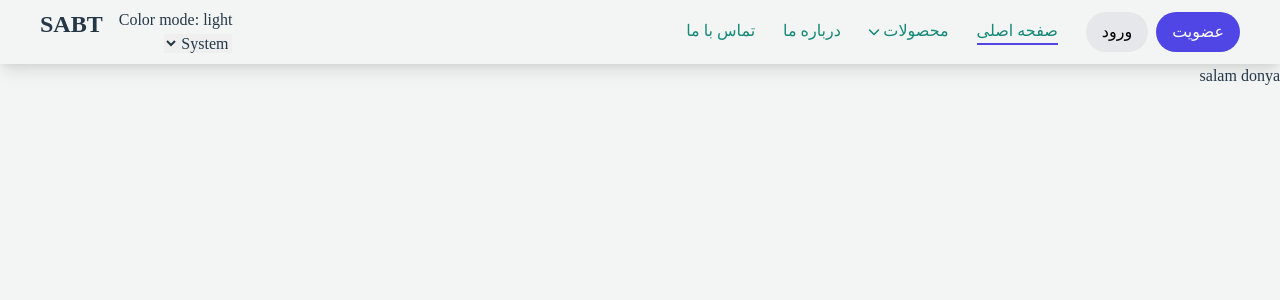
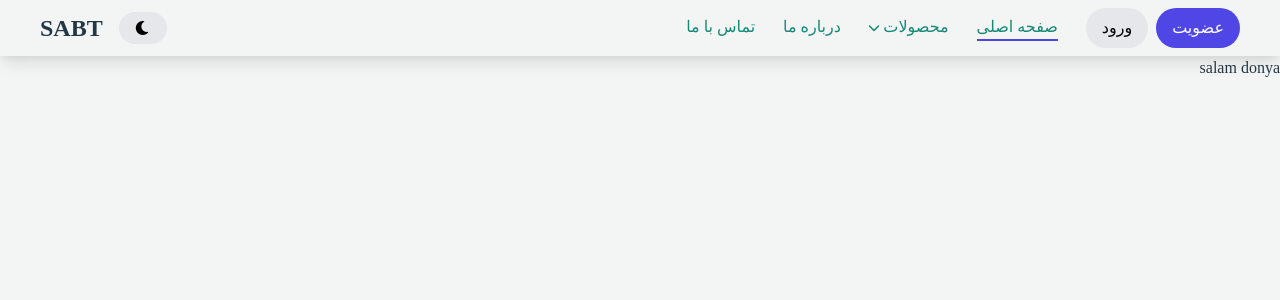
Before and after one commit to sa-bt/NuxtLandingPage-fa-, a Nuxt app: page / in a window 1280 px wide. Shown: the top 300 px of the page. Built offline with nearby package versions, Linux system fonts and the light colour scheme.

Commit message:
complete dark mode style

```diff
--- a/components/ColorModePicker.vue
+++ b/components/ColorModePicker.vue
@@ -1,7 +1,18 @@
 <template>
-<!--  <button class="btn btn-secondary leading-0" @click="changeMode">-->
-<!--    <i class="fas fa-moon"></i>-->
-<!--  </button>-->
+  <div class="ml-4">
+    <button v-show="nextMode == 'dark'" class="btn btn-secondary leading-0" @click="toDarkMode">
+      <i class="fas fa-moon"></i>
+    </button>
+    <button v-show="nextMode == 'light'" class="btn btn-secondary leading-0" @click="toLightMode">
+      <i class="fas fa-sun"></i>
+    </button>
+    <button v-show="nextMode == 'system'" class="btn btn-secondary leading-0" @click="toSystemMode">
+      <i class="fas fa-desktop"></i>
+    </button>
+    <button v-show="nextMode == 'sepia'" class="btn btn-secondary leading-0" @click="toSepiaMode">
+      <i class="fas fa-coffee"></i>
+    </button>
+  </div>
   <!--  <div>-->
   <!--    <li-->
   <!--      v-for="color of colors"-->
@@ -11,23 +22,50 @@
 
   <!--  </div>-->
 
-  <div>
-    <h1>Color mode: {{ $colorMode.value }}</h1>
-    <select v-model="$colorMode.preference">
-      <option value="system">System</option>
-      <option value="light">Light</option>
-      <option value="dark">Dark</option>
-      <option value="sepia">Sepia</option>
-    </select>
-  </div>
+  <!--  <div>-->
+  <!--    <h1>Color mode: {{ $colorMode.value }}</h1>-->
+  <!--    <select v-model="$colorMode.preference">-->
+  <!--      <option value="system">System</option>-->
+  <!--      <option value="light">Light</option>-->
+  <!--      <option value="dark">Dark</option>-->
+  <!--      <option value="sepia">Sepia</option>-->
+  <!--    </select>-->
+  <!--  </div>-->
 </template>
 <script>
     export default {
         name: "ColorModePicker",
+        data() {
+            return {
+                nextMode: 'dark'
+            }
+        },
+        methods: {
+            toDarkMode() {
+                this.$colorMode.preference = 'dark';
+                this.nextMode = 'system'
+            },
+            toLightMode() {
+                this.$colorMode.preference = 'light';
+                this.nextMode = 'dark'
+            },
+            toSystemMode() {
+                console.log(window.matchMedia('(prefers-color-scheme:dark)').matches)
+                window.matchMedia('(prefers-color-scheme:dark)').matches ? this.$colorMode.preference = 'dark'
+                    : this.$colorMode.preference = 'light';
+
+                this.nextMode = 'sepia'
+            },
+            toSepiaMode() {
+                this.$colorMode.preference = 'sepia';
+                this.nextMode = 'light'
+
+            },
+        }
     }
 </script>
 
-<style >
+<style>
   /*  body {*/
   /*  background-color: #fff;*/
   /*  color: rgba(0,0,0,0.8);*/
--- a/components/Header.vue
+++ b/components/Header.vue
@@ -83,9 +83,7 @@
 
         <!--Logo-->
         <div class="flex">
-          <div class="ml-4">
             <ColorModePicker/>
-          </div>
           <h2 class="text-2xl font-bold">SABT</h2>
         </div>
       </nav>
```
Lines whose indentation alone changed are shown as unchanged.
